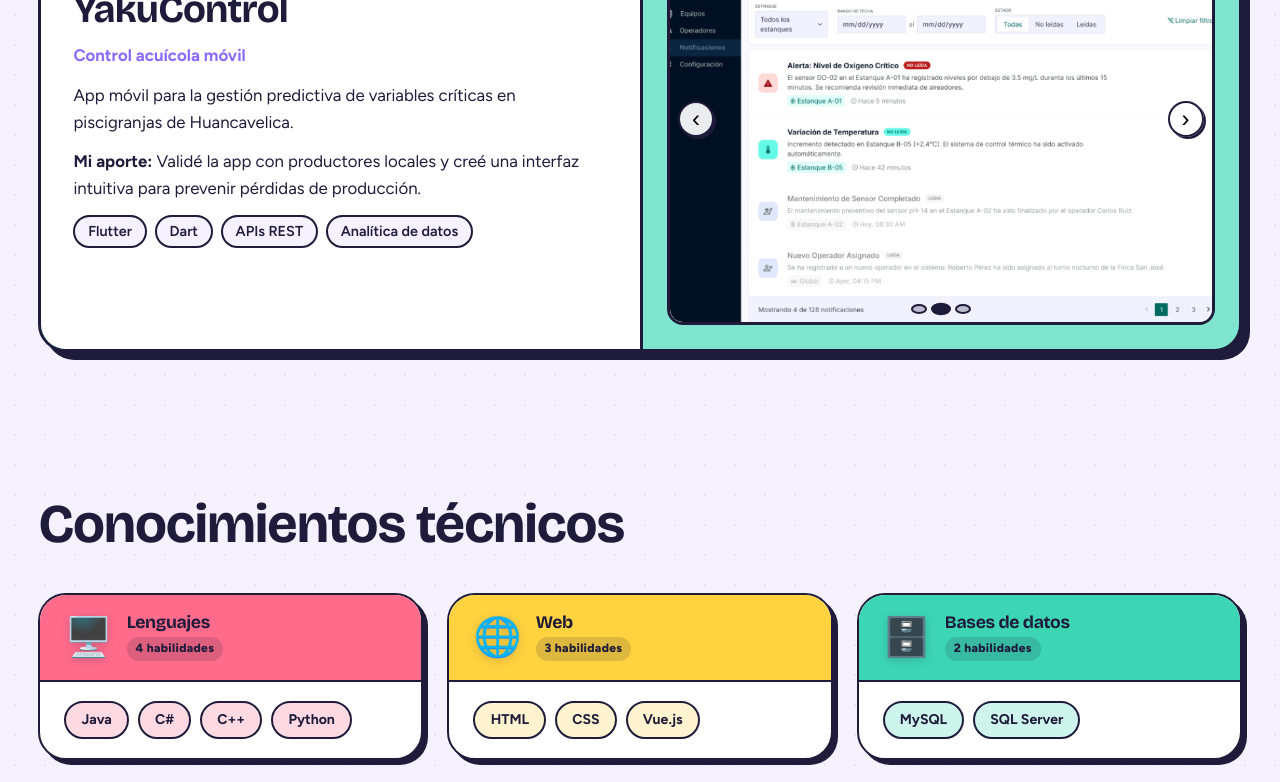
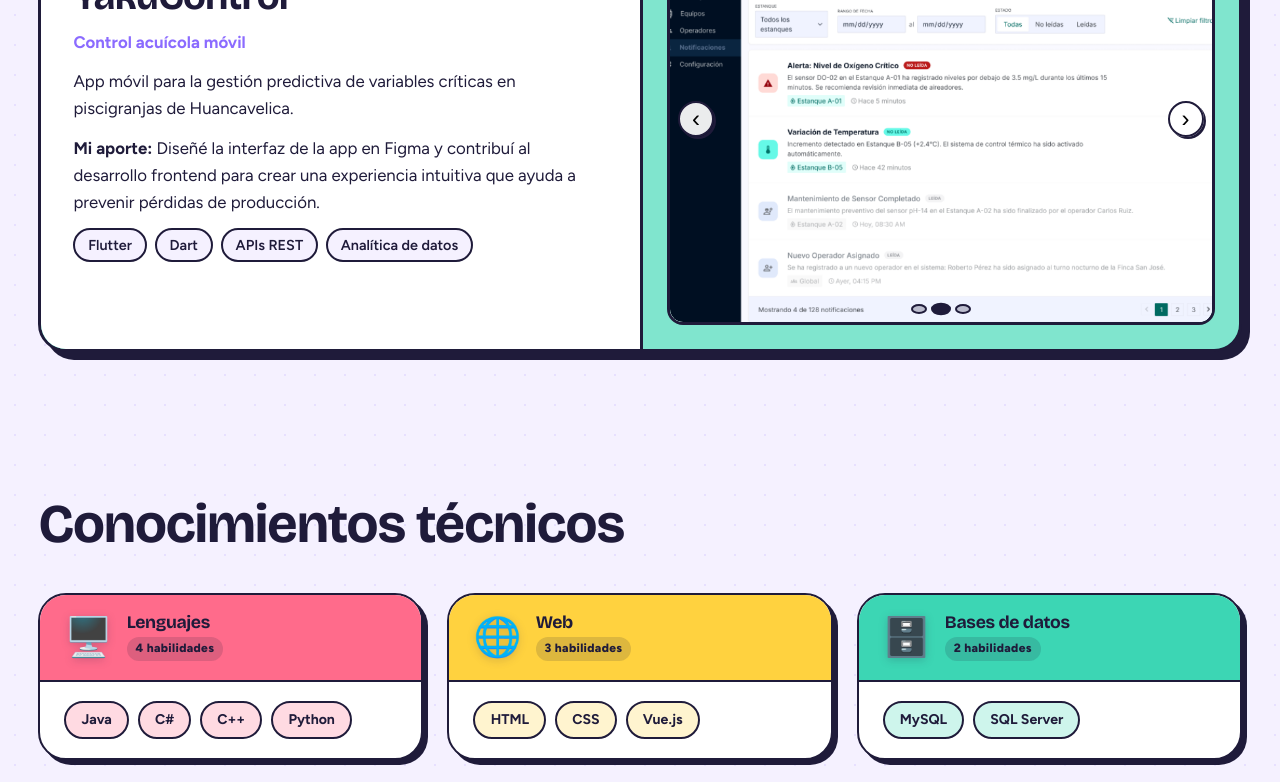
Before and after one commit to SrtaYeis/Portafolio-Jasmin, a Next.js app: page / in a window 1280 px wide. Shown: the part 1800-2582 px from the top of the page. Built offline with nearby package versions, Linux system fonts and the light colour scheme.

Commit message:
Update personal information and project descriptions

```diff
--- a/data/content.js
+++ b/data/content.js
@@ -1,10 +1,9 @@
-// ✏️ Edita aquí tu información. Todo el portafolio se alimenta de este archivo.
 export const perfil = {
   nombre: "Jasmin Adriana Urrutia Peña",
   corto: "Jasmin",
   rol: "Estudiante de Ingeniería de Software · 8vo ciclo · 20 años",
   titular: "Hola, soy Jasmin. Desarrollo aplicaciones web y móviles que resuelven problemas reales.",
-  foto: "/assets/yo.jpeg", // ✅ foto real
+  foto: "/assets/yo.jpeg",
 };
 
 export const sobreMi =
@@ -20,7 +19,7 @@ export const proyectos = [
       "Diseñé la base de datos relacional y desarrollé los servicios backend para gestionar postulaciones y filtrar candidatos.",
     tecnologias: ["C#", ".NET", "PostgreSQL", "Arquitectura en capas"],
     imagenes: ["/assets/jobsy.png", "/assets/jobsy2.png", "/assets/jobsy3.png"],
-    enlace: "", // 👈 opcional: link a GitHub o demo
+    enlace: "",
     color: "var(--coral)",
   },
   {
@@ -29,7 +28,7 @@ export const proyectos = [
     descripcion:
       "App móvil para la gestión predictiva de variables críticas en piscigranjas de Huancavelica.",
     logro:
-      "Validé la app con productores locales y creé una interfaz intuitiva para prevenir pérdidas de producción.",
+      "Diseñé la interfaz de la app en Figma y contribuí al desarrollo frontend para crear una experiencia intuitiva que ayuda a prevenir pérdidas de producción.",
     tecnologias: ["Flutter", "Dart", "APIs REST", "Analítica de datos"],
     imagenes: ["/assets/acuanode1.png", "/assets/acuanode2.png", "/assets/acuanode3.png"],
     enlace: "",
@@ -51,7 +50,7 @@ export const blandas = [
 ];
 
 export const datos = {
-  educacion: { titulo: "Ingeniería de Software", detalle: "Universidad (escribe el nombre) · 8vo ciclo, en curso" },
+  educacion: { titulo: "Ingeniería de Software", detalle: "Universidad Peruana de Ciencias Aplicadas · 8vo ciclo, en curso" },
   idiomas: [{ nombre: "Inglés", nivel: "Intermedio" }, { nombre: "Español", nivel: "Nativo" }],
 };
 
```
